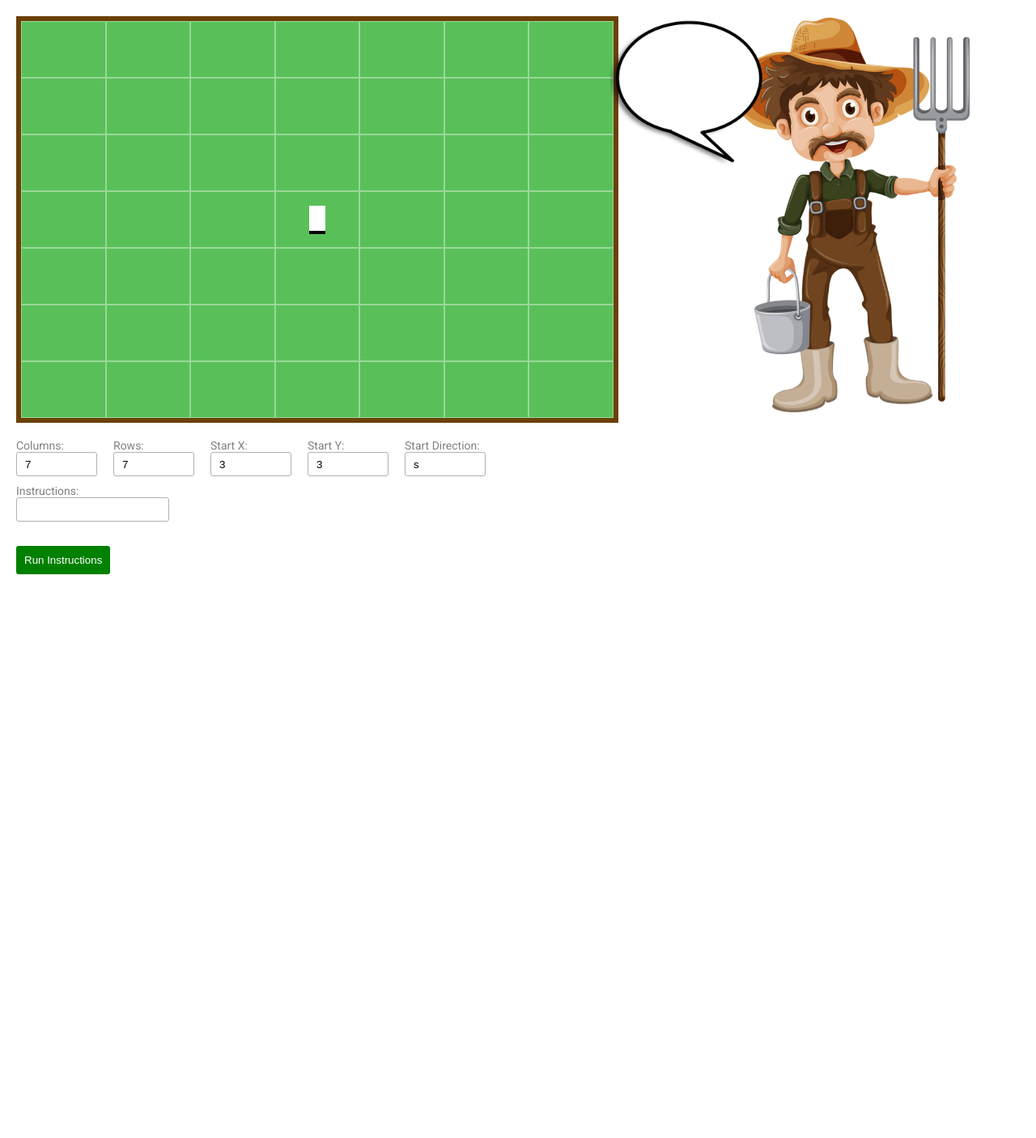
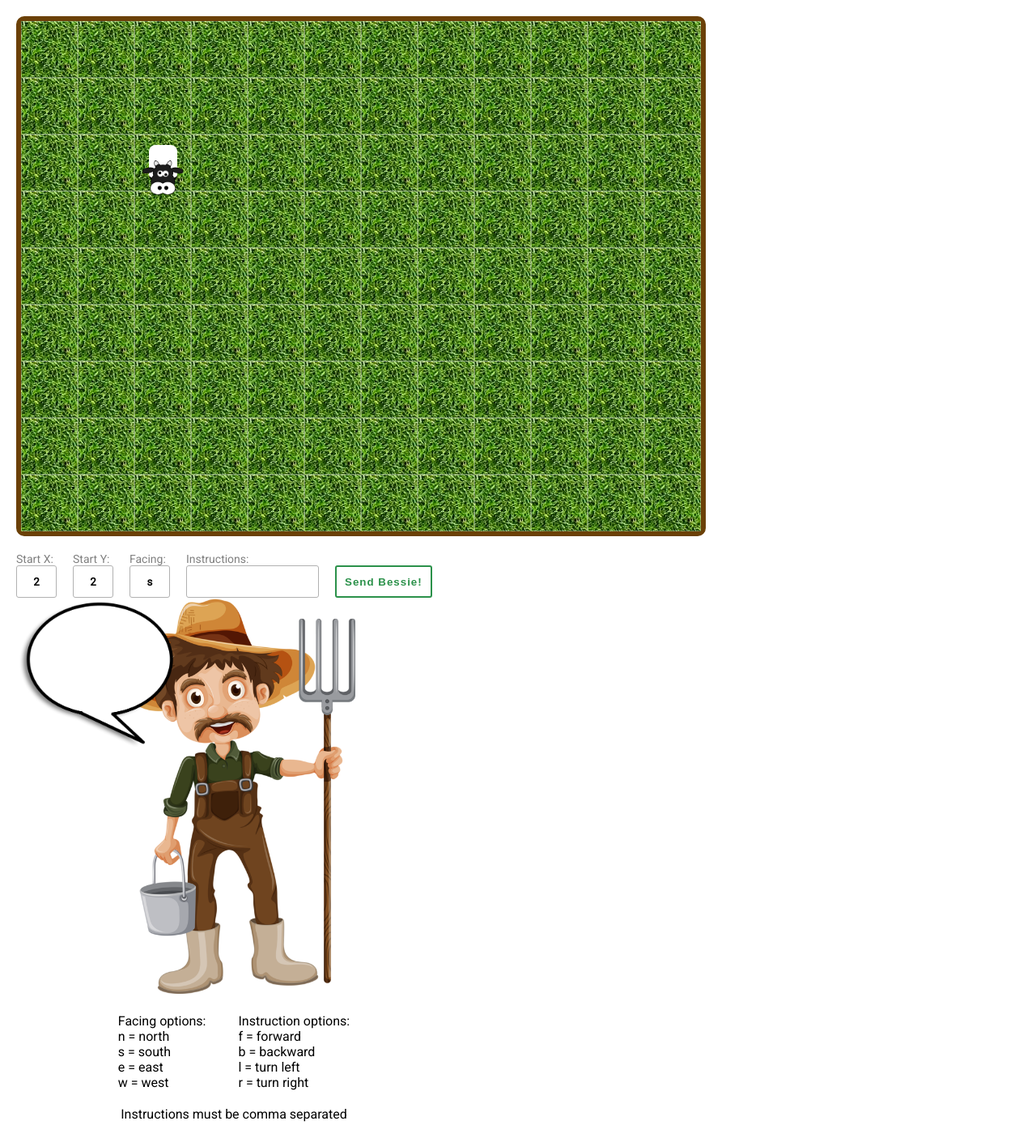
Before and after one commit to JShilling4/cow-grazing-simulator, a Vue app: page / in a window 1280 px wide. Shown: the whole page at 81% size. Before the commit the page ends 800 px from the top, so only its background shows below. Built offline with nearby package versions, Linux system fonts and the light colour scheme.

Commit message:
more input validation

```diff
--- a/src/App.vue
+++ b/src/App.vue
@@ -2,8 +2,8 @@
     <div class="app">
         <div class="col1">
             <pasture-grid
-                :columns="+gridColumns"
-                :rows="+gridRows"
+                :columns="gridColumns"
+                :rows="gridRows"
                 :cow-direction="cowDirection"
                 :cow-position="cowPosition"
                 :current-instruction="currentInstruction"
@@ -11,24 +11,6 @@
 
             <div class="setup-container">
                 <div class="inputs-container">
-                    <!-- Columns -->
-                    <div class="input-group">
-                        <label>Columns:</label>
-                        <input
-                            type="text"
-                            class="short"
-                            v-model="gridColumns"
-                        />
-                    </div>
-                    <!-- Rows -->
-                    <div class="input-group">
-                        <label>Rows:</label>
-                        <input
-                            type="text"
-                            class="short"
-                            v-model="gridRows"
-                        />
-                    </div>
                     <!-- Start X -->
                     <div class="input-group">
                         <label>Start X:</label>
@@ -36,29 +18,30 @@
                             type="text"
                             class="short"
                             v-model.number="cowPosition.x"
+                            :disabled="simulatorIsRunning"
                         />
                     </div>
                     <!-- Start Y -->
                     <div class="input-group">
                         <label>Start Y:</label>
                         <input
-                            type="text"
+                            type="number"
                             class="short"
                             v-model.number="cowPosition.y"
+                            :disabled="simulatorIsRunning"
                         />
                     </div>
                     <!-- Starting Direction -->
                     <div class="input-group">
-                        <label>Start Direction:</label>
+                        <label>Facing:</label>
                         <input
                             type="text"
                             class="short"
                             v-model="computedDirection"
                             maxlength="1"
                             @input="currentInstruction = null"
+                            :disabled="simulatorIsRunning"
                         />
-                    </div>
-
                     </div>
                     <!-- Instructions -->
                     <div class="input-group">
@@ -66,13 +49,24 @@
                         <input
                             type="text"
                             v-model="instructionList"
+                            :disabled="simulatorIsRunning"
                         />
                     </div>
-
-                <button @click="runInstructions">Run Instructions</button>
+                    <button
+                        @click="runInstructions"
+                        :disabled="simulatorIsRunning"
+                    >{{ simulatorIsRunning ? "Bessie's on the move!" : "Send Bessie!" }}</button>
                 </div>
             </div>
+            <transition name="fade">
+                <div
+                    v-if="errorIsShowing"
+                    class="validationError"
+                >{{ errorText }}</div>
+            </transition>
+        </div>
 
+        <div class="col2">
             <div class="farmer-container">
                 <div class="bubble-container">
                     <img
@@ -91,6 +85,30 @@
                 />
             </div>
 
+            <div class="options">
+                <div class="block">
+                    <p>Facing options:</p>
+                    <ul>
+                        <li>n = north</li>
+                        <li>s = south</li>
+                        <li>e = east</li>
+                        <li>w = west</li>
+                    </ul>
+                </div>
+                <div class="block">
+                    <p>Instruction options:</p>
+                    <ul>
+                        <li>f = forward</li>
+                        <li>b = backward</li>
+                        <li>l = turn left</li>
+                        <li>r = turn right</li>
+                    </ul>
+                </div>
+            </div>
+
+            <p class="rule">Instructions must be comma separated</p>
+        </div>
+
     </div>
 </template>
 
@@ -104,13 +122,15 @@ export default {
     },
     data() {
         return {
-            gridColumns: 7,
-            gridRows: 7,
-            cowPosition: { x: 3, y: 3 },
+            gridColumns: 12,
+            gridRows: 9,
+            cowPosition: { x: 2, y: 2 },
             cowDirection: "s",
             instructionList: "",
             currentInstruction: null,
             simulatorIsRunning: false,
+            errorIsShowing: false,
+            errorText: "",
         };
     },
 
@@ -133,7 +153,7 @@ export default {
                     return "Whoa! Back!";
                 }
                 case "l": {
-                    return "Turn left!";
+                    return "Turn left, Bessie!";
                 }
                 case "r": {
                     return "Turn right, Bessie!";
@@ -146,12 +166,15 @@ export default {
 
     methods: {
         runInstructions() {
-            const instructionsAreValid = this.validateInstructions();
-            if (instructionsAreValid) {
+            const inputsAreValid = this.validateInputs();
+
+            if (inputsAreValid) {
                 this.simulatorIsRunning = true;
+
                 this.instructionList.split(",").forEach((instruction, i) => {
                     setTimeout(() => {
                         this.currentInstruction = instruction;
+
                         switch (instruction) {
                             case "l": {
                                 this.cowDirection =
@@ -194,6 +217,7 @@ export default {
                                 break;
                             }
                         }
+
                         if (i === this.instructionList.split(",").length - 1) {
                             setTimeout(() => {
                                 this.simulatorIsRunning = false;
@@ -202,8 +226,6 @@ export default {
                         }
                     }, (i + 1) * 2000);
                 });
-            } else {
-                console.log("invalid");
             }
         },
 
@@ -236,60 +258,51 @@ export default {
             }
         },
 
-        validateInstructions() {
+        toggleError(text) {
+            this.errorIsShowing = true;
+            this.errorText = text;
+        },
+
+        validateInputs() {
+            let inputsAreValid = true;
+            this.errorIsShowing = false;
+            this.errorText = "";
             this.instructionList = this.instructionList.replaceAll(" ", "");
-            return this.instructionList.match(/^[fblr](?:,[fblr])*,?$/);
+
+            if (!this.cowPosition.x || this.cowPosition.x === "") {
+                this.toggleError("Please enter a starting X position.");
+                inputsAreValid = false;
+            } else if (!this.cowPosition.y || this.cowPosition.y === "") {
+                this.toggleError("Please enter a starting Y position.");
+                inputsAreValid = false;
+            } else if (!this.cowDirection || this.cowDirection.trim() === "") {
+                this.toggleError(
+                    "Please point Bessie in a valid direction. She doesn't want to assume."
+                );
+                inputsAreValid = false;
+            } else if (!this.instructionList.match(/^[fblr](?:,[fblr])*,?$/)) {
+                this.toggleError(
+                    "Be make sure you have selected a valid instruction and separate each instruction with a comma."
+                );
+                inputsAreValid = false;
+            }
+            return inputsAreValid;
         },
     },
 };
 </script>
 
 <style lang="scss">
-@import url("https://fonts.googleapis.com/css2?family=Roboto:wght@100;300;400&display=swap");
+@import "./scss/base.scss";
+@import "./scss/typography.scss";
 
-* {
-    box-sizing: border-box;
-    margin: 0;
-    padding: 0;
+.app {
+    display: flex;
+    flex-wrap: wrap;
+    padding: 2rem;
 }
 
-html {
-    font-size: 62.5%; // 1rem = 10px
-}
-
-body {
-    font-family: Roboto, sans-serif;
-    font-size: 1.6rem;
-}
-
-label {
-    display: block;
-    font-size: 1.4rem;
-    color: gray;
-}
-
-input {
-    height: 3rem;
-    border-radius: 3px;
-    border: 1px solid rgb(177, 177, 177);
-    padding-left: 1rem;
-    &.short {
-        width: 10rem;
-        /* text-align: center; */
-    }
-}
-
-button {
-    background-color: green;
-    color: #fff;
-    padding: 1rem;
-    border: none;
-    outline: none;
-    border-radius: 3px;
-    margin-top: 2rem;
-}
 .input-group {
-    margin-bottom: 1rem;
     margin-right: 2rem;
 }
 
@@ -297,30 +310,34 @@ button {
     display: flex;
 }
 
-.app {
-    display: flex;
-    flex-wrap: wrap;
-    justify-content: space-between;
-    padding: 2rem;
-}
-
-.col1 {
-    width: 60%;
-}
-
 .setup-container {
     margin-top: 2rem;
 }
 
-.farmer-container {
+.validationError {
+    display: inline-block;
+    margin-top: 2rem;
+    background-color: rgb(231, 54, 54);
+    border-radius: 10px;
+    padding: 1rem;
+    color: #fff;
+}
+
+.col2 {
     position: relative;
     padding-right: 5%;
+    width: 60rem;
+    display: flex;
+    flex-direction: column;
+    align-items: center;
+    justify-content: flex-start;
     .farmer {
         width: 30rem;
     }
+
     .bubble-container {
         position: absolute;
-        left: -15rem;
+        left: 0rem;
         .speechText {
             position: absolute;
             display: flex;
@@ -337,5 +354,26 @@ button {
             width: 20rem;
         }
     }
+
+    .options {
+        display: flex;
+        .block {
+            padding: 2rem;
+        }
+    }
+
+    .rule {
+        text-align: left;
+    }
+}
+
+.fade-enter-active,
+.fade-leave-active {
+    transition: opacity 0.5s ease;
+}
+
+.fade-enter-from,
+.fade-leave-to {
+    opacity: 0;
 }
 </style>
--- a/src/components/PastureGrid.vue
+++ b/src/components/PastureGrid.vue
@@ -14,14 +14,24 @@
                 class="pastureTile"
                 :class="{ hasCow : cowPosition.x === xIndex && cowPosition.y === yIndex }"
             >
-                <span
-                    ref="cow"
+
+                <div
                     v-if="cowPosition.x === xIndex && cowPosition.y === yIndex"
-                    class="cow"
-                    :style="cowStyleObject"
-                ></span>
+                    ref="cowContainer"
+                    class="cow-container"
+                >
+                    <div
+                        ref="cow"
+                        class="cow-graphic-container"
+                        :style="cowStyleObject"
+                    >
+                        <img
+                            src="@/assets/cow_piece.png"
+                            class="cowFace"
+                        />
+                    </div>
+                </div>
             </div>
-
         </div>
     </div>
 </template>
@@ -62,9 +72,10 @@ export default {
 
         gridStyleObject() {
             return {
-                gridTemplateColumns: `repeat(${this.columns}, minmax(100px, 1fr))`,
+                gridTemplateColumns: `repeat(${this.columns}, minmax(70px, 1fr))`,
             };
         },
+
     },
 
     data() {
@@ -139,6 +150,7 @@ export default {
 .pastureGrid {
     display: grid;
     border: 6px solid rgb(107, 64, 7);
+    border-radius: 10px;;
 }
 
 .pastureTile {
@@ -147,17 +159,38 @@ export default {
     align-items: center;
     justify-content: center;
     height: 70px;
-    border: 1px solid rgba(255, 255, 255, 0.377);
+    width: 70px;
+    border: 1px solid rgba(255, 255, 255, 0.3);
     background-color: rgb(89, 192, 89);
-    /* background-image: url("../assets/grass_tile3.jpg"); */
+    background-image: url("../assets/grass_tile3.jpg");
+    overflow: visible;
 }
 
-.cow {
+.cow-container {
+    position: relative;
+    z-index: 10;
+    transition: transform 0.5s;
+}
+
+.cow-graphic-container {
+    position: relative;
+    z-index: 10;
     transform-origin: center;
-    height: 35px;
-    width: 20px;
+    height: 45px;
+    width: 35px;
     background-color: white;
+    border-radius: 8px;
     border-bottom: 4px solid black;
     transition: all 1s;
+    .cowFace {
+        position: absolute;
+        bottom: -25px;
+        left: 50%;
+        transform: translateX(-50%);
+        width: 55px;
+    }
+    img {
+        transition: all 1s;
+    }
 }
 </style>
--- a/src/scss/base.scss
+++ b/src/scss/base.scss
@@ -20,15 +20,29 @@ label {
 }
 
 input {
+    font-family: Roboto, sans-serif;
     height: 4rem;
     border-radius: 3px;
     border: 1px solid rgb(177, 177, 177);
     padding-left: 1rem;
+    font-weight: 600;
     &.short {
         width: 5rem;
         text-align: center;
         padding-left: 0;
     }
+}
+
+/* Chrome, Safari, Edge, Opera */
+input::-webkit-outer-spin-button,
+input::-webkit-inner-spin-button {
+    -webkit-appearance: none;
+    margin: 0;
+}
+
+/* Firefox */
+input[type="number"] {
+    -moz-appearance: textfield;
 }
 
 ul {
@@ -45,9 +59,18 @@ button {
     height: 4rem;
     cursor: pointer;
     align-self: flex-end;
-    transition: color .3s, background-color .3s;
+    font-weight: 600;
+    letter-spacing: 1px;
+    transition: color 0.3s, background-color 0.3s;
     &:hover {
         background-color: var(--primary-button-color);
         color: #fff;
+        &:disabled {}
+    }
+    &:disabled, &:disabled:hover {
+        border-color:rgb(177, 177, 177);
+        color: rgb(177, 177, 177);
+        background-color: #fff;
+
     }
 }
```
Lines whose indentation alone changed are shown as unchanged.
